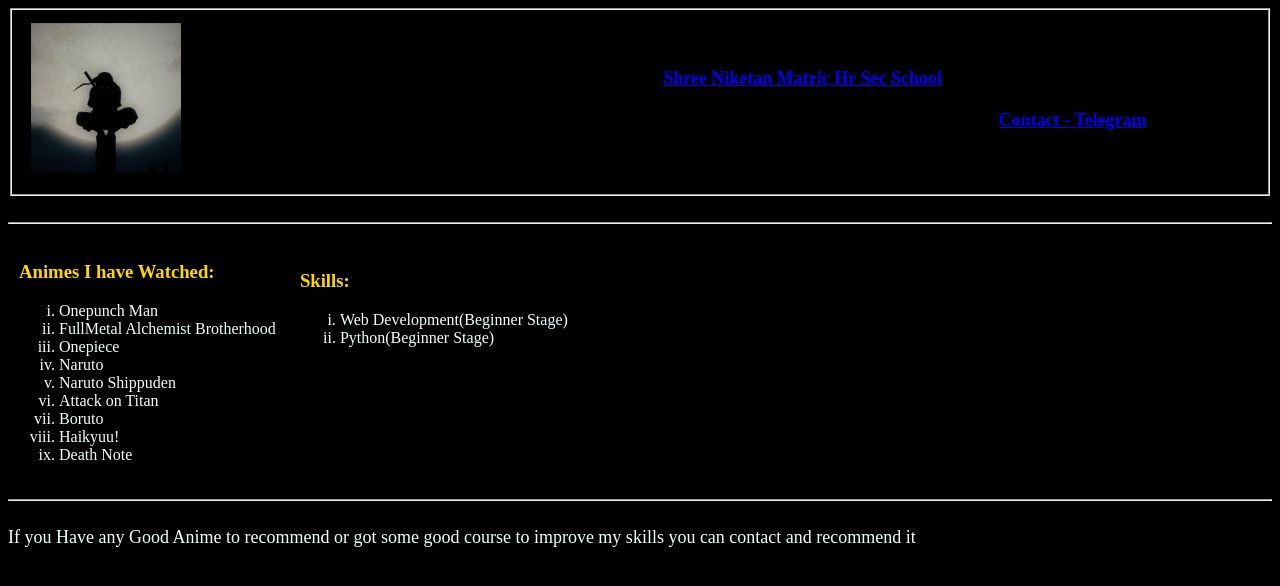
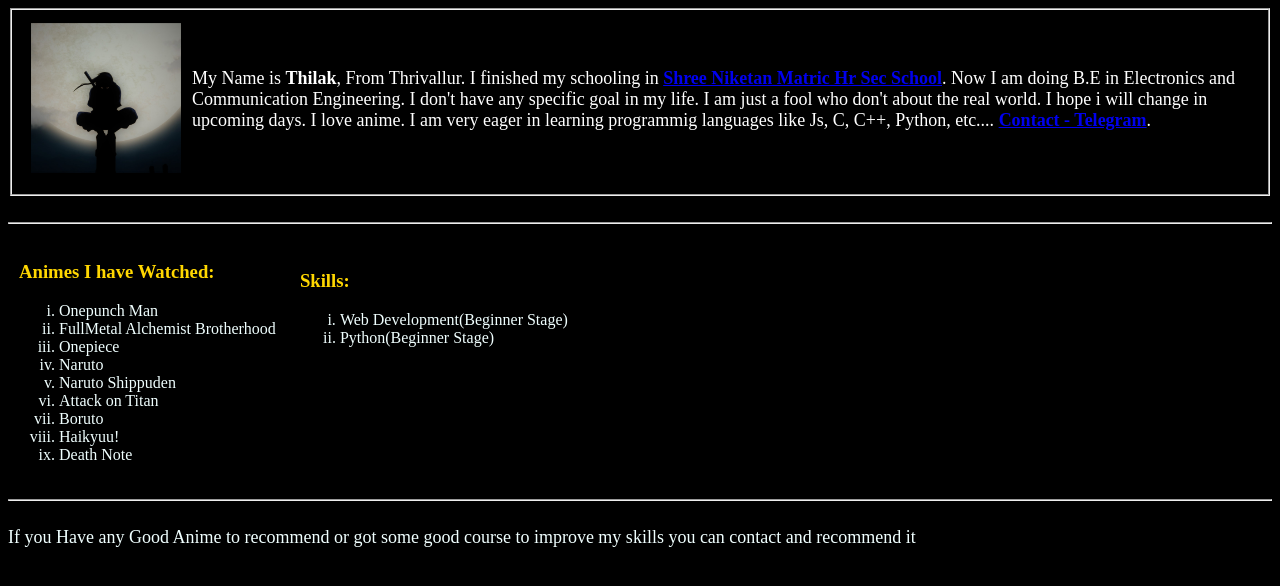
Before and after one commit to Thilak05/Personal-Site, a plain HTML site: page index.html in a window 1280 px wide. Drawn offline with Linux system fonts and the light colour scheme.

Commit message:
Update index.html

```diff
--- a/index.html
+++ b/index.html
@@ -11,7 +11,7 @@
             <td><img src="ncvm.jpg" alt="Author's profile pic" height="150" width="150"></td>
             <td>
               <table>
-                <td><font size="4" text="white">My Name is <strong>Thilak</strong>, From Thrivallur. I finished my schooling in <a href="https://www.shreeniketanschools.org/matriculation-thiruvallur/"><strong>Shree Niketan Matric Hr Sec School</strong></a>.
+                <td><font size="4" color="white">My Name is <strong>Thilak</strong>, From Thrivallur. I finished my schooling in <a href="https://www.shreeniketanschools.org/matriculation-thiruvallur/"><strong>Shree Niketan Matric Hr Sec School</strong></a>.
                   Now I am doing B.E in Electronics and Communication Engineering. I don't have any specific goal in my life. I am just a fool who don't about the real world. I hope i will change in upcoming days. I love anime. I am very eager in learning programmig languages like
                   Js, C, C++, Python, etc.... <a href="https://t.me/b_2_a_2"><b>Contact - Telegram</b></a>.
 
```
